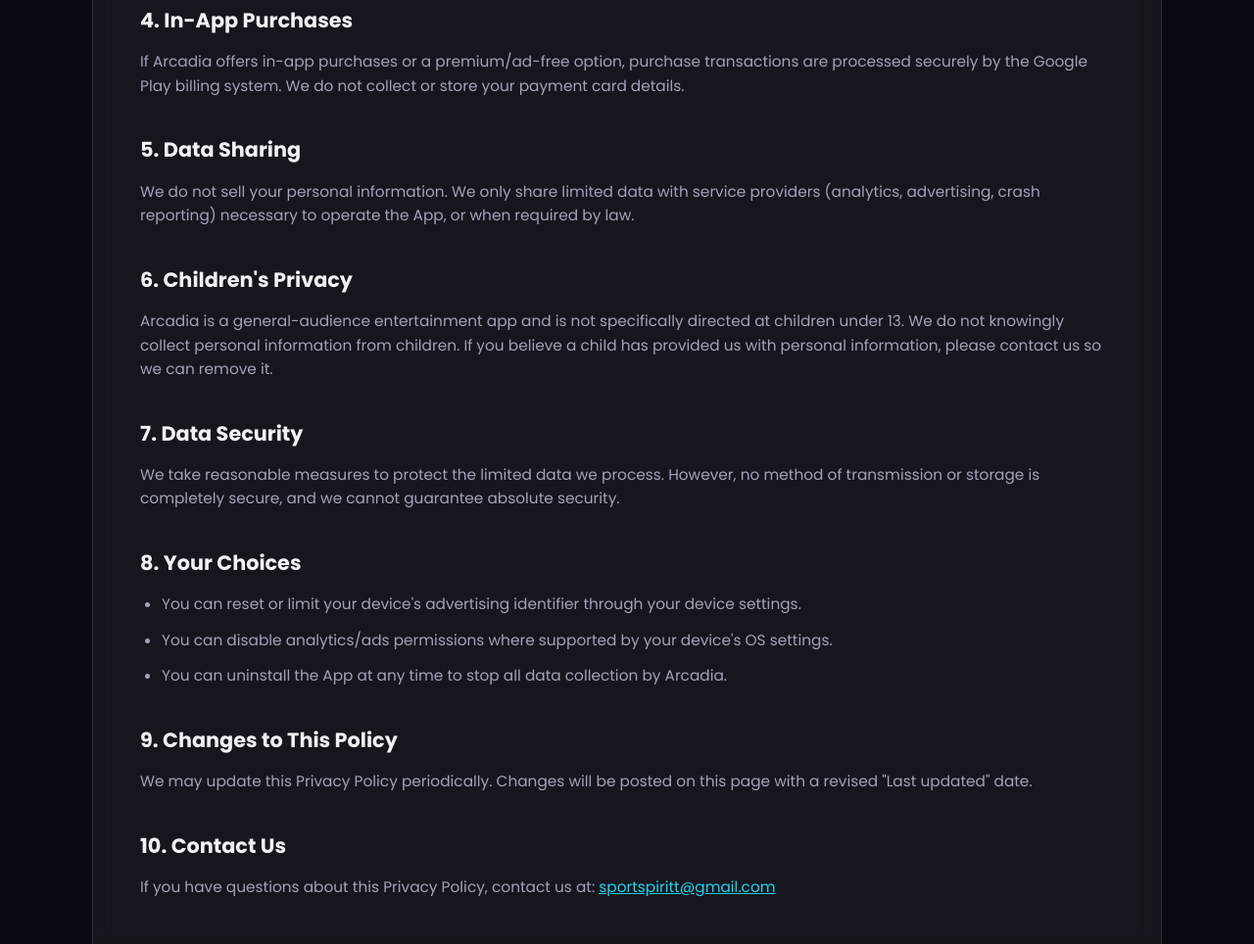
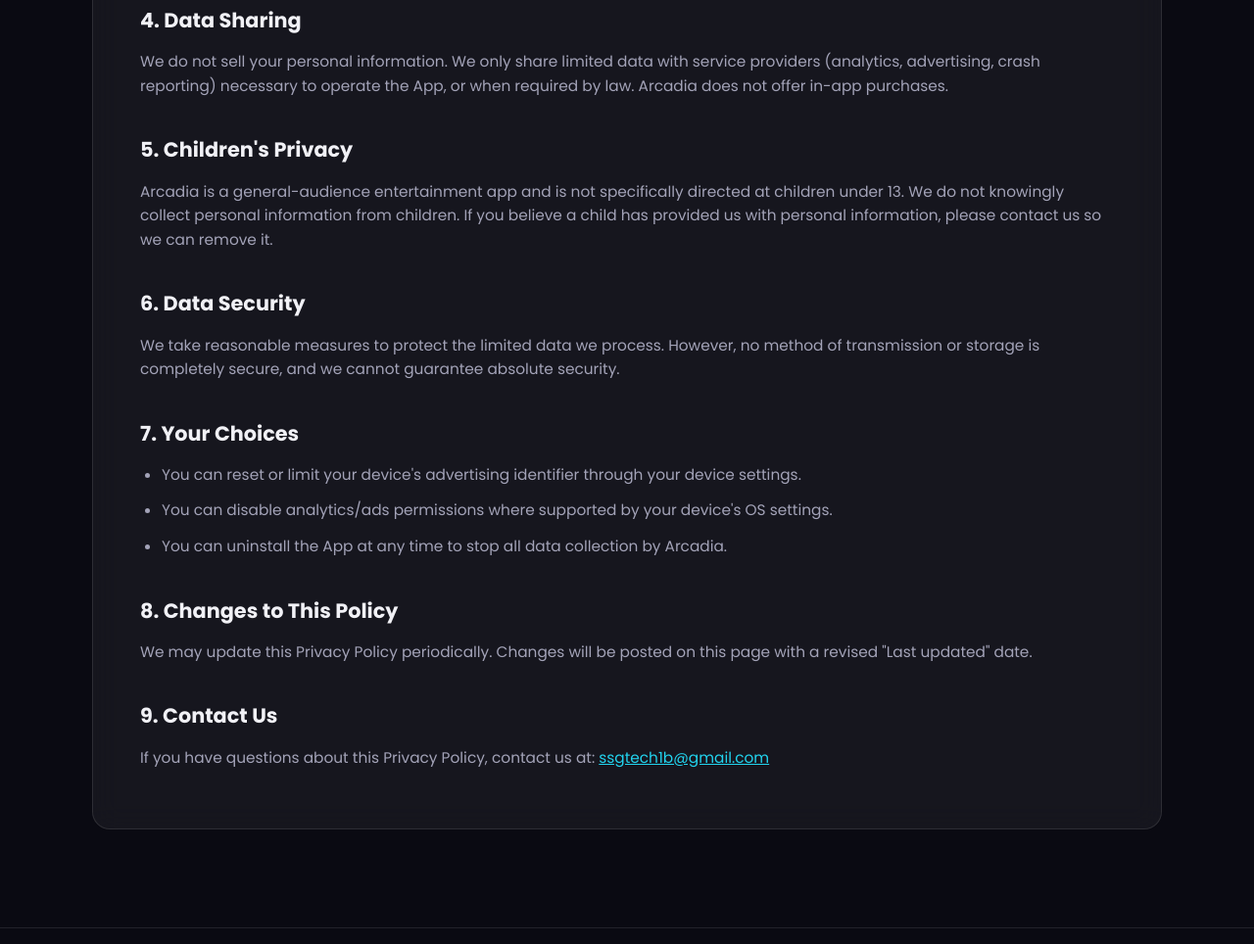
Before and after one commit to Gokucu/MyPortfolio, a plain HTML site: page privacy-arcadia.html in a window 1280 px wide. Shown: the part 1220-2184 px from the top of the page at 98% size. Drawn offline with Linux system fonts and the light colour scheme.

Commit message:
change in mail

```diff
--- a/privacy-arcadia.html
+++ b/privacy-arcadia.html
@@ -77,50 +77,43 @@
         those policies for details on their data practices.
       </p>
 
-      <h2>4. In-App Purchases</h2>
-      <p>
-        If Arcadia offers in-app purchases or a premium/ad-free option, purchase transactions are
-        processed securely by the Google Play billing system. We do not collect or store your payment
-        card details.
-      </p>
-
-      <h2>5. Data Sharing</h2>
+      <h2>4. Data Sharing</h2>
       <p>
         We do not sell your personal information. We only share limited data with service providers
         (analytics, advertising, crash reporting) necessary to operate the App, or when required by
-        law.
+        law. Arcadia does not offer in-app purchases.
       </p>
 
-      <h2>6. Children's Privacy</h2>
+      <h2>5. Children's Privacy</h2>
       <p>
         Arcadia is a general-audience entertainment app and is not specifically directed at children
         under 13. We do not knowingly collect personal information from children. If you believe a
         child has provided us with personal information, please contact us so we can remove it.
       </p>
 
-      <h2>7. Data Security</h2>
+      <h2>6. Data Security</h2>
       <p>
         We take reasonable measures to protect the limited data we process. However, no method of
         transmission or storage is completely secure, and we cannot guarantee absolute security.
       </p>
 
-      <h2>8. Your Choices</h2>
+      <h2>7. Your Choices</h2>
       <ul>
         <li>You can reset or limit your device's advertising identifier through your device settings.</li>
         <li>You can disable analytics/ads permissions where supported by your device's OS settings.</li>
         <li>You can uninstall the App at any time to stop all data collection by Arcadia.</li>
       </ul>
 
-      <h2>9. Changes to This Policy</h2>
+      <h2>8. Changes to This Policy</h2>
       <p>
         We may update this Privacy Policy periodically. Changes will be posted on this page with a
         revised "Last updated" date.
       </p>
 
-      <h2>10. Contact Us</h2>
+      <h2>9. Contact Us</h2>
       <p>
         If you have questions about this Privacy Policy, contact us at:
-        <a href="mailto:sportspiritt@gmail.com">sportspiritt@gmail.com</a>
+        <a href="mailto:ssgtech1b@gmail.com">ssgtech1b@gmail.com</a>
       </p>
     </div>
   </div>
@@ -132,7 +125,7 @@
     <div class="footer-links">
       <a href="privacy-rentflow.html">RentFlow Privacy</a>
       <a href="privacy-arcadia.html">Arcadia Privacy</a>
-      <a href="mailto:sportspiritt@gmail.com">Contact</a>
+      <a href="mailto:ssgtech1b@gmail.com">Contact</a>
     </div>
   </div>
 </footer>
```
Also changed, not shown: index.html (+2 -2 lines), privacy-rentflow.html (+2 -2 lines).
